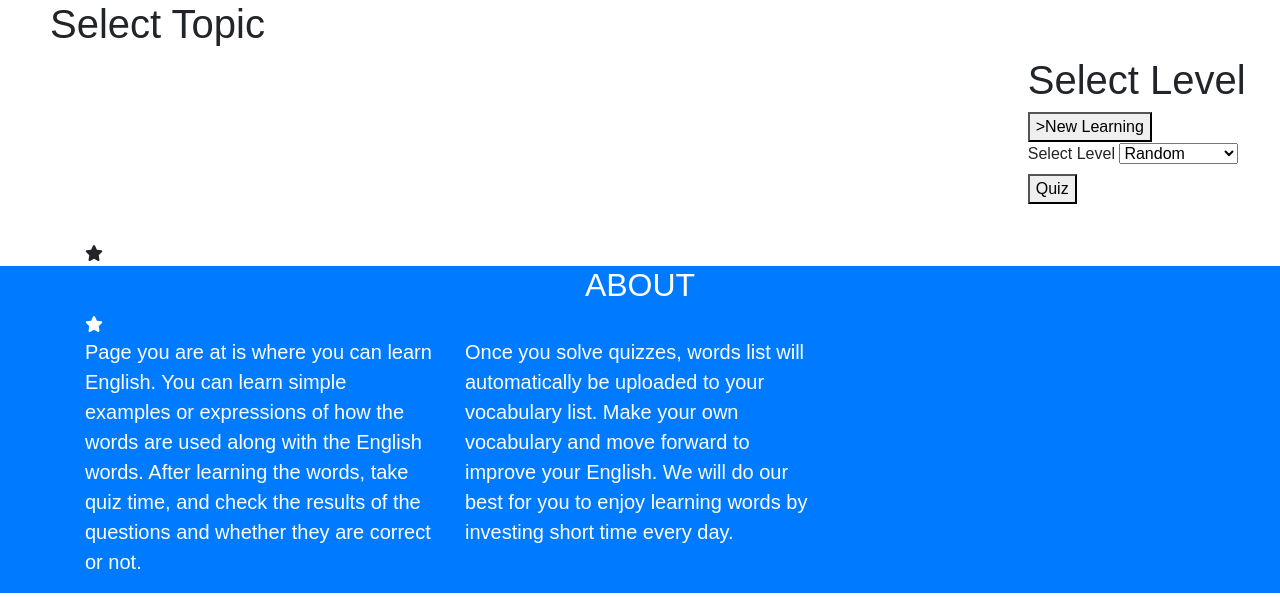
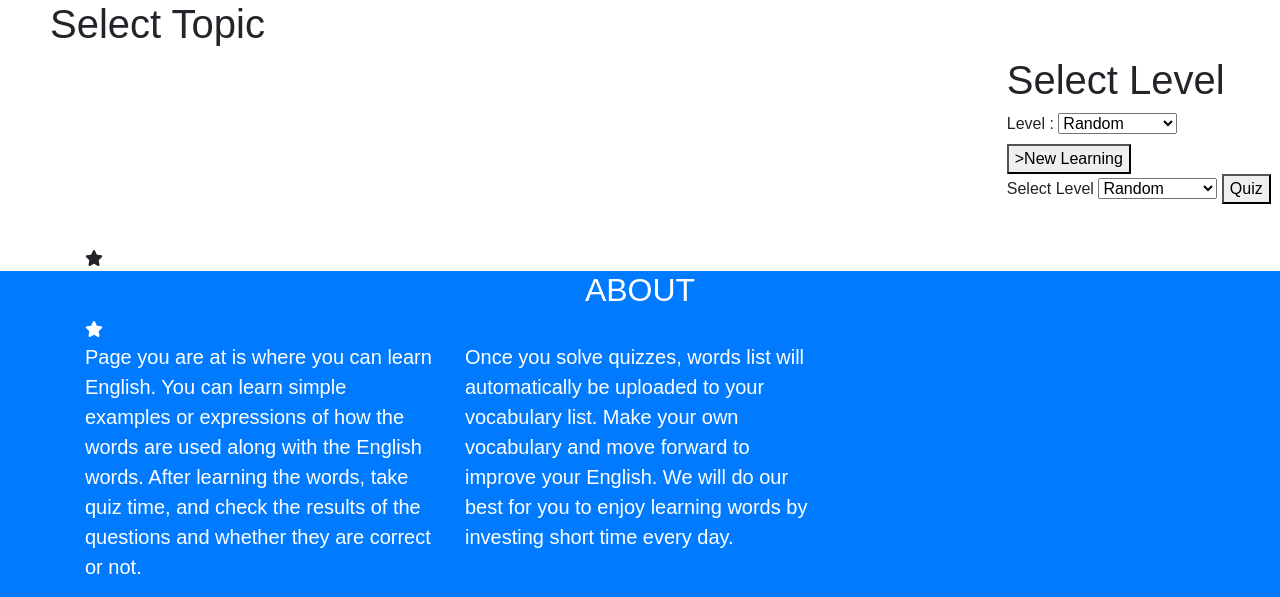
Before and after one commit to Moon-Jeonghyeon/LLM_Communism_project, a Django app: template templates/words/category.html in a window 1280 px wide. Shown: the part 120-717 px from the top of the page. Run offline with Django 5.2, Linux system fonts and the light colour scheme; tables that the repository leaves empty hold one stand-in row (values such as "Sample post"); the template is opened without the code that fills it: values that come from a table or form of the project are taken from there, most other values are stand-ins (such as "Sample title", 1, 10 or a date in 2020); some libraries are stand-ins or nearby versions.

Commit message:
카테고리 버그 수정

```diff
--- a/templates/words/category.html
+++ b/templates/words/category.html
@@ -13,7 +13,7 @@
                     <div style="text-indent : 20px">
                         <h5>{{ sub_topic }}</h5>
                         <form method="GET" action="{% url 'words:learn_words' %}">
-                            <label for="difficulty">Level:</label>
+                            <label for="difficulty">Level : </label>
                             <select name="difficulty">
                                 <option value="">Random</option>
                                 {% for key, value in difficulty_choices %}
@@ -44,9 +44,14 @@
         </div>
         <div>
             <h1>Select Level</h1>
-
-
-
+            <form method="GET" action="{% url 'words:learn_words' %}">
+                <label for="difficulty">Level : </label>
+                <select name="difficulty">
+                    <option value="">Random</option>
+                    {% for key, value in difficulty_choices %}
+                        <option value="{{ key }}">{{ value }}</option>
+                    {% endfor %}
+                </select>
                 <button type="submit">>New Learning</button>
             </form>
 
```
